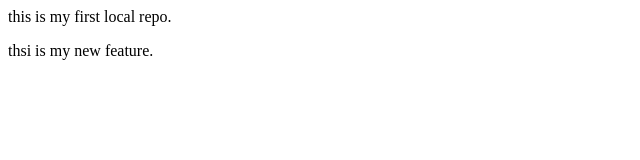
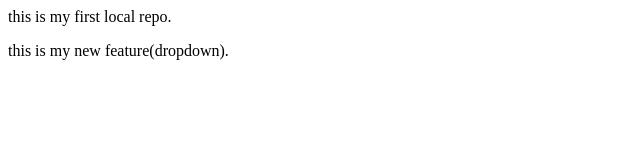
Before and after one commit to coderKG980/Local_Repo, a plain HTML site: page index.html in a window 1280 px wide. Shown: the full height of the page, 0-640 px from the left. Drawn offline with Linux system fonts and the light colour scheme.

```diff
--- a/index.html
+++ b/index.html
@@ -1,2 +1,2 @@
 <p>this is my first local repo.</p>
-<p>thsi is my new feature.</p>
+<p>this is my new feature(dropdown).</p>
```
